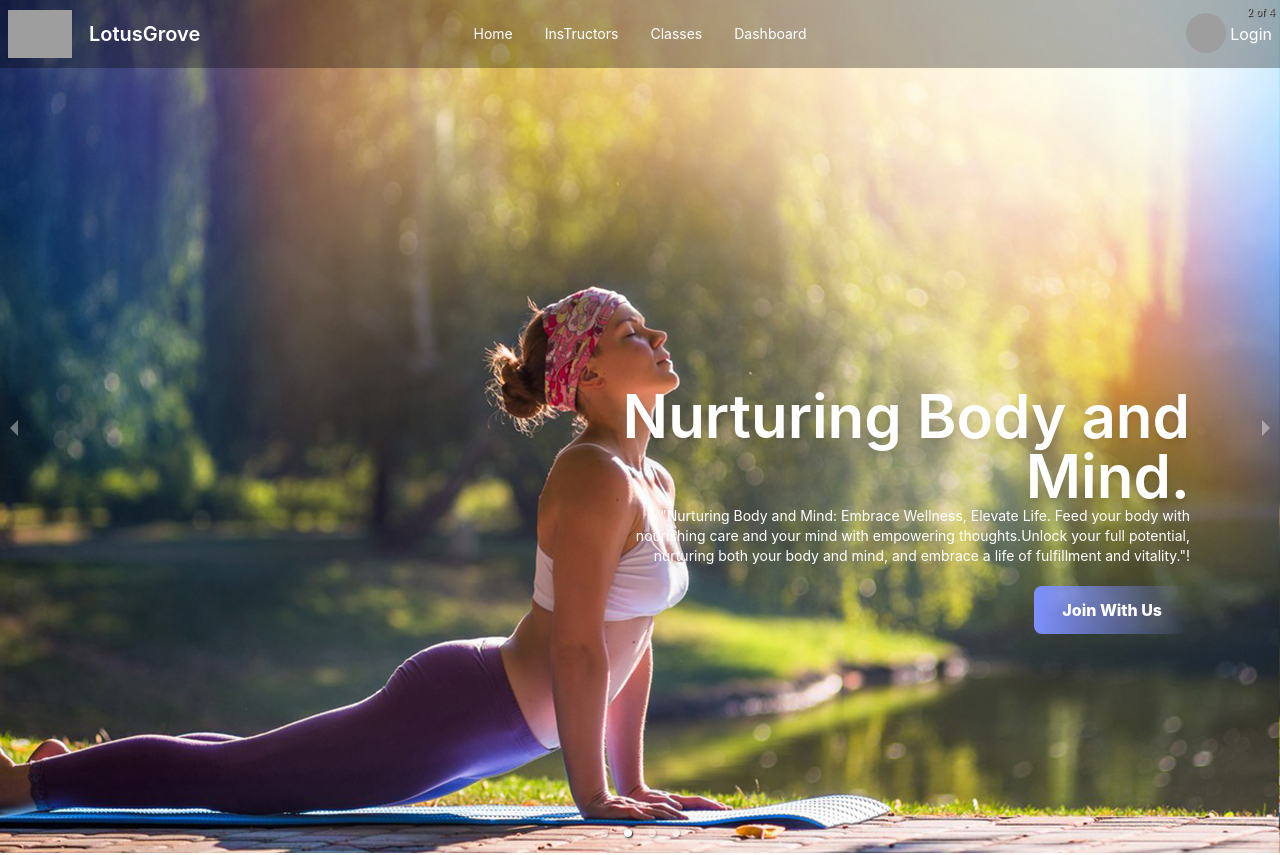
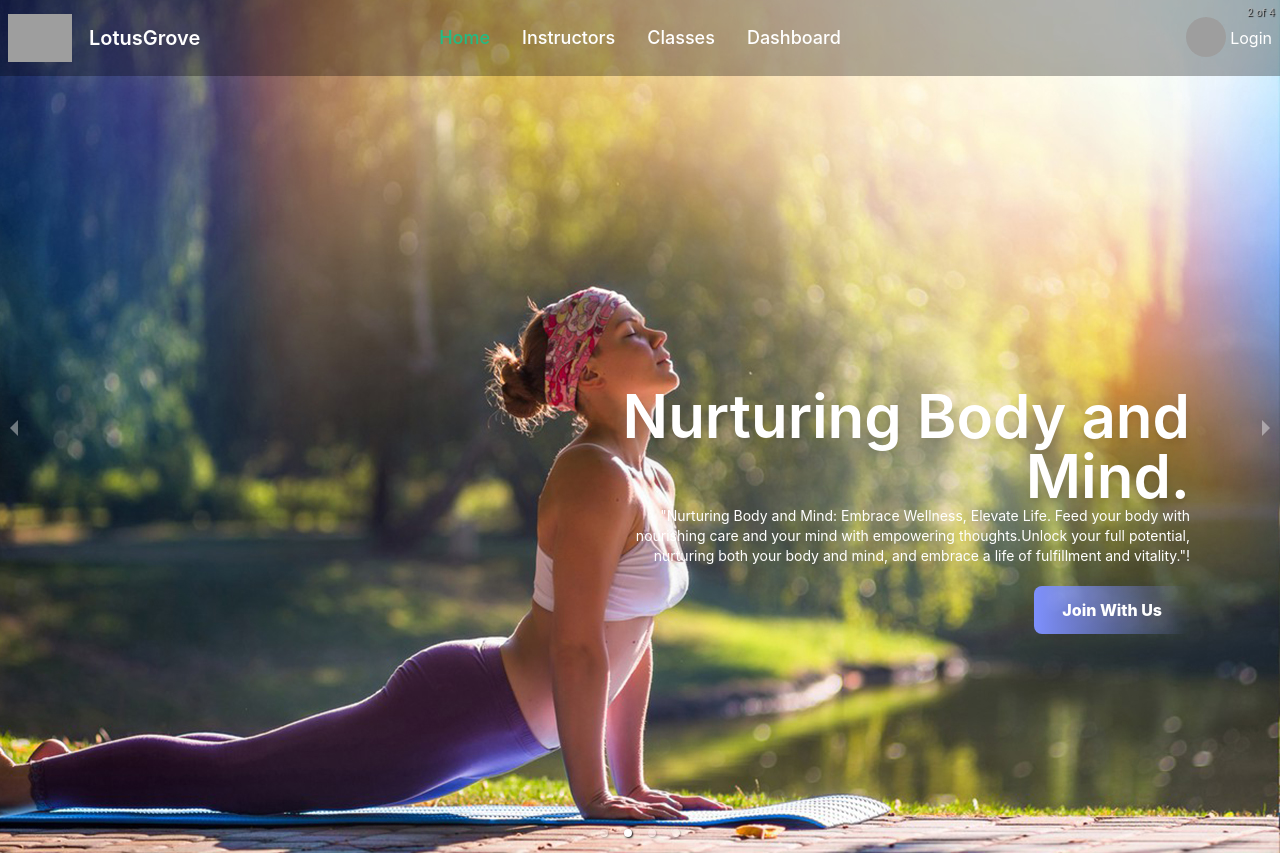
Before and after one commit to rayhanrayhan/LOTUSGROVE, a React (Vite) app: page / in a window 1280 px wide. Shown: the top 855 px of the page. Built offline with nearby package versions, Linux system fonts and the light colour scheme; no server answers; grey boxes are pictures that could not be loaded.

Commit message:
added navlink

```diff
--- a/src/Page/Home/Navber/Navber.jsx
+++ b/src/Page/Home/Navber/Navber.jsx
@@ -1,5 +1,5 @@
 import React, { useState } from "react";
-import { Link } from "react-router-dom";
+import { Link, NavLink } from "react-router-dom";
 import logo from "./../../../assets/LotusGrove.png";
 
 const Navber = () => {
@@ -7,17 +7,53 @@ const Navber = () => {
   const navPages = (
     <>
       <li>
-        <Link to={"/"}>Home </Link>
+        <NavLink
+          to="/"
+          className={({ isActive }) =>
+            isActive
+              ? "block font-medium text-[#22bb83] text-lg"
+              : "block font-medium text-lg"
+          }
+        >
+          Home{" "}
+        </NavLink>
       </li>
       <li>
-        <Link to={"/instructor"}>InsTructors </Link>
+        <NavLink
+          to="/instructor"
+          className={({ isActive }) =>
+            isActive
+              ? "block font-medium text-[#22bb83] text-lg"
+              : "block font-medium text-lg"
+          }
+        >
+          Instructors
+        </NavLink>
       </li>
       <li>
-        <Link to={"/classes"}>Classes </Link>
+        <NavLink
+          to="/classes"
+          className={({ isActive }) =>
+            isActive
+              ? "block font-medium text-[#22bb83] text-lg"
+              : "block font-medium text-lg"
+          }
+        >
+          Classes
+        </NavLink>
       </li>
 
       <li>
-        <Link to="/dashboard">Dashboard </Link>
+        <NavLink
+          to="/classes"
+          className={({ isActive }) =>
+            isActive
+              ? "block font-medium text-[#22bb83] text-lg"
+              : "block font-medium text-lg"
+          }
+        >
+          Dashboard
+        </NavLink>
       </li>
     </>
   );
```
